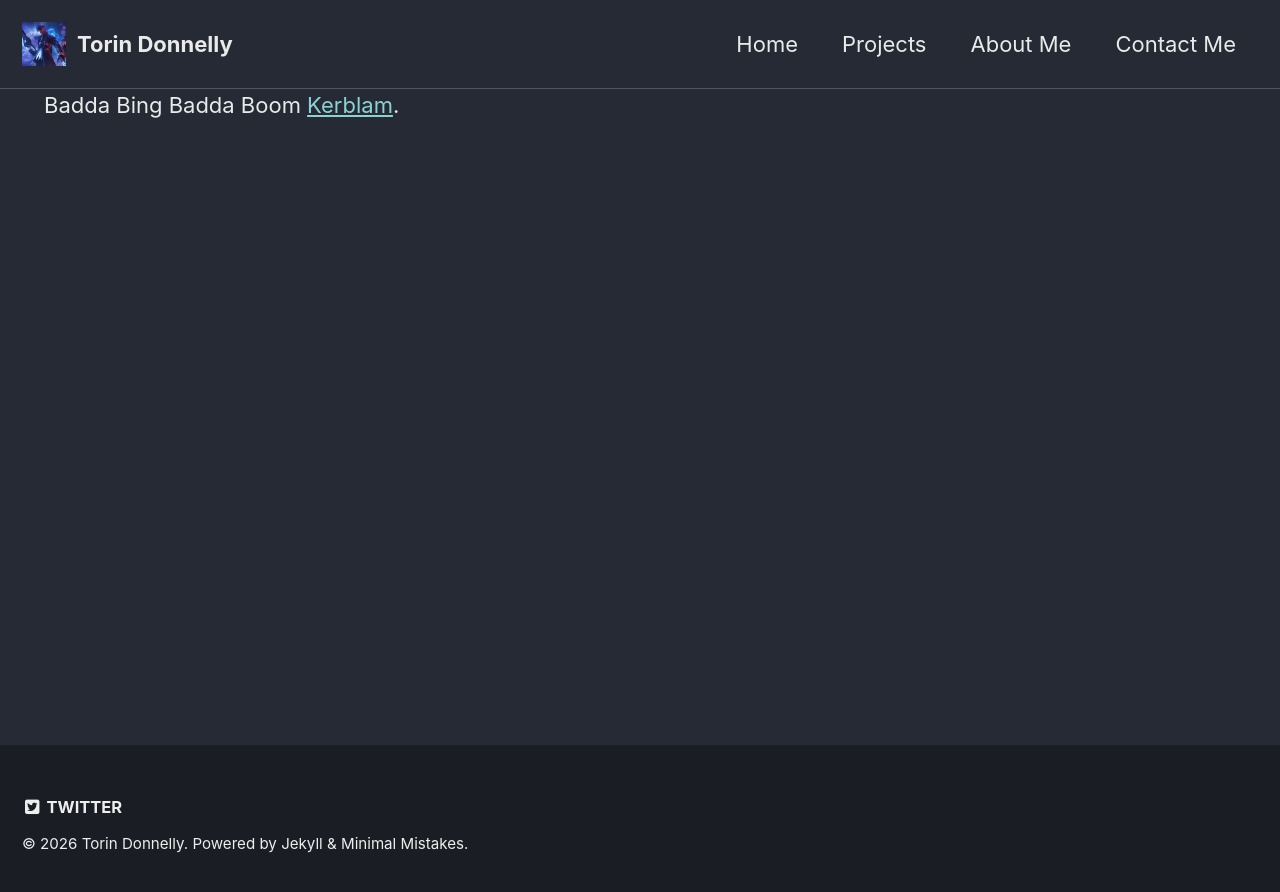
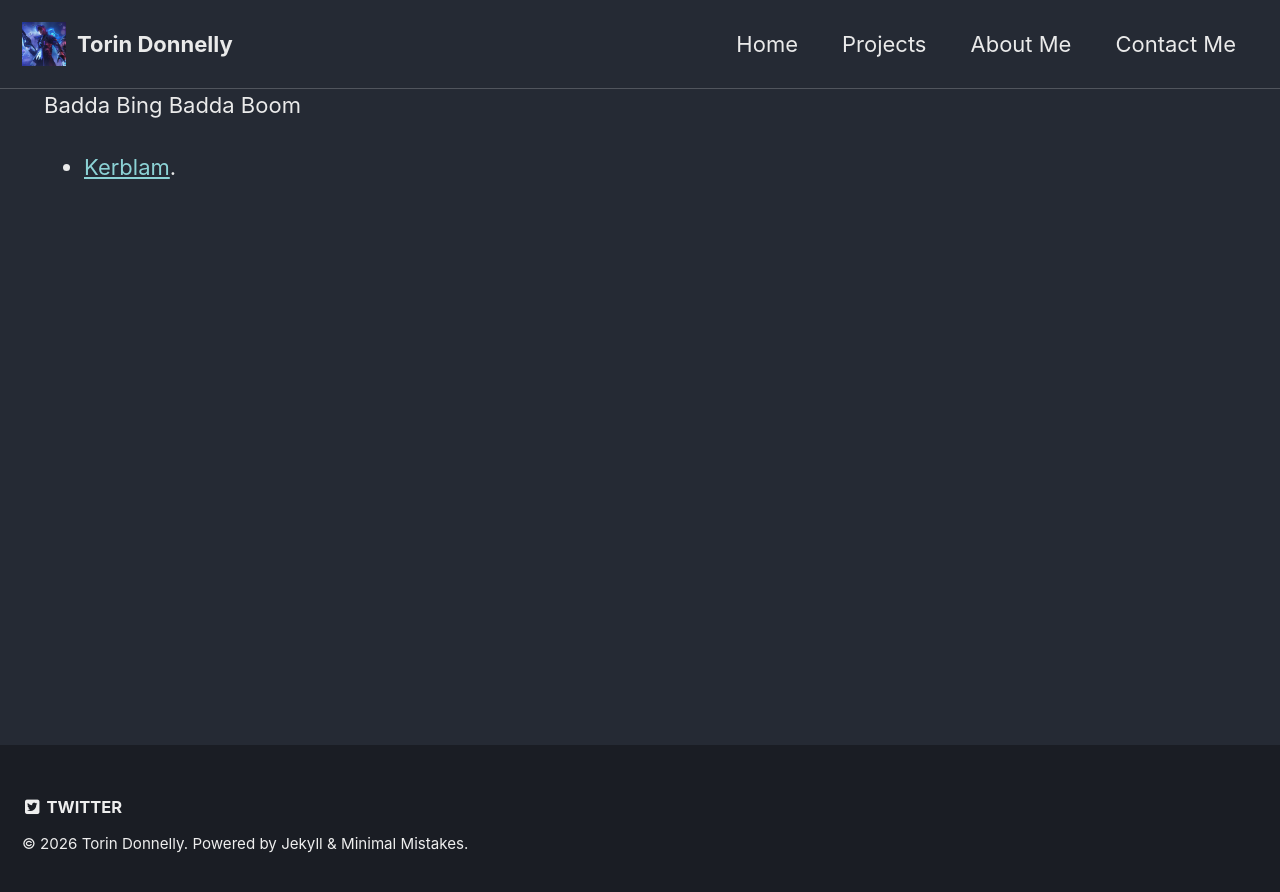
Before and after one commit to Orange-Piccolo/Orange-Piccolo.github.io, a Jekyll site: the page built from _pages/about-me.md, in a window 1280 px wide. Shown: the top 892 px of the page. Built offline with Jekyll 4.4.1, drawn with Linux system fonts in a browser that asks for light colours.

```diff
--- a/_pages/about-me.md
+++ b/_pages/about-me.md
@@ -4,4 +4,4 @@ layout: splash
 permalink: /about-me/
 ---
 Badda Bing Badda Boom
-<a href="https://www.pkmn.help/pokedex" target="_blank" rel="noopener noreferrer">Kerblam</a>.
+- <a href="https://www.pkmn.help/pokedex" target="_blank" rel="noopener noreferrer">Kerblam</a>.
```
